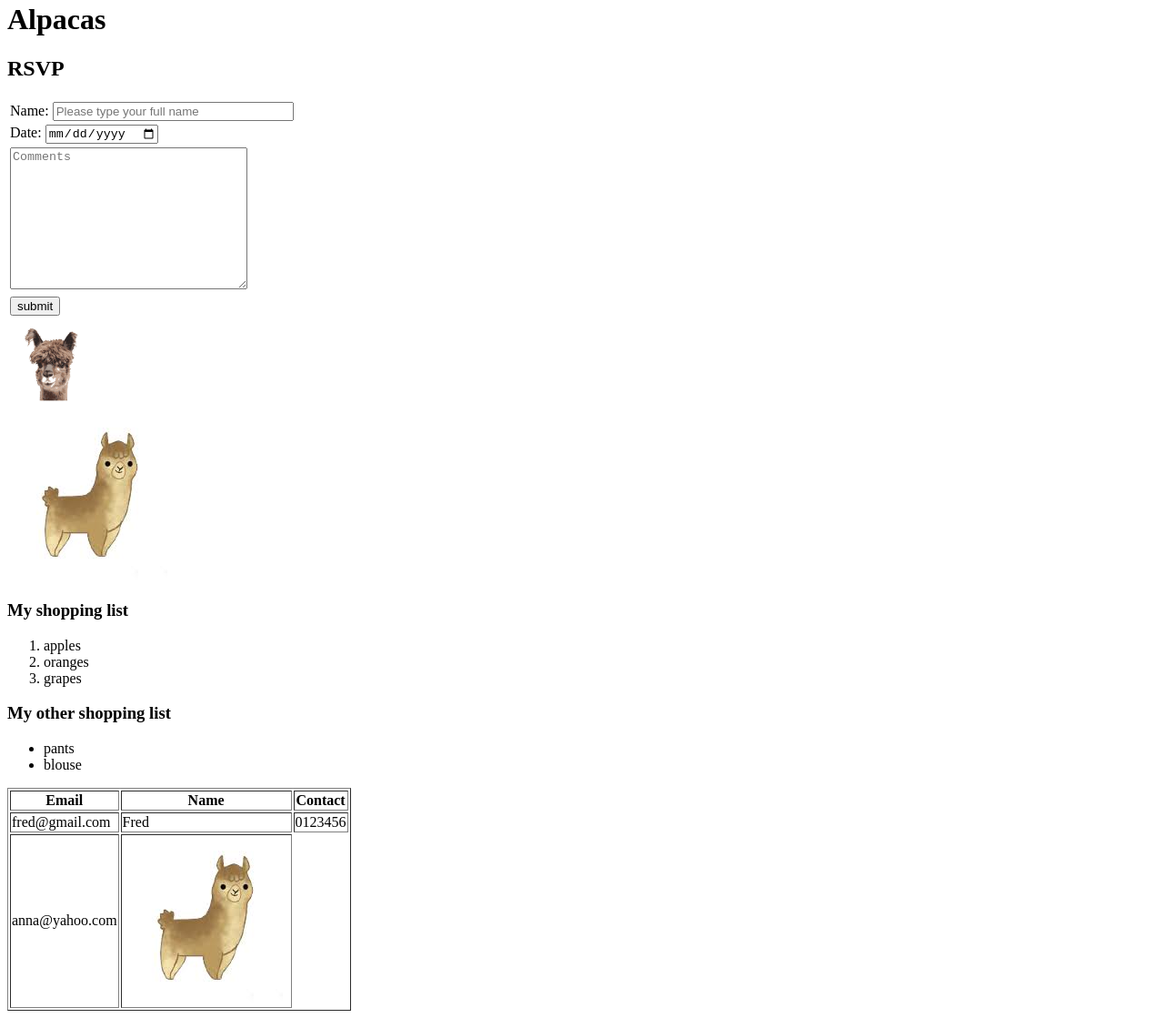
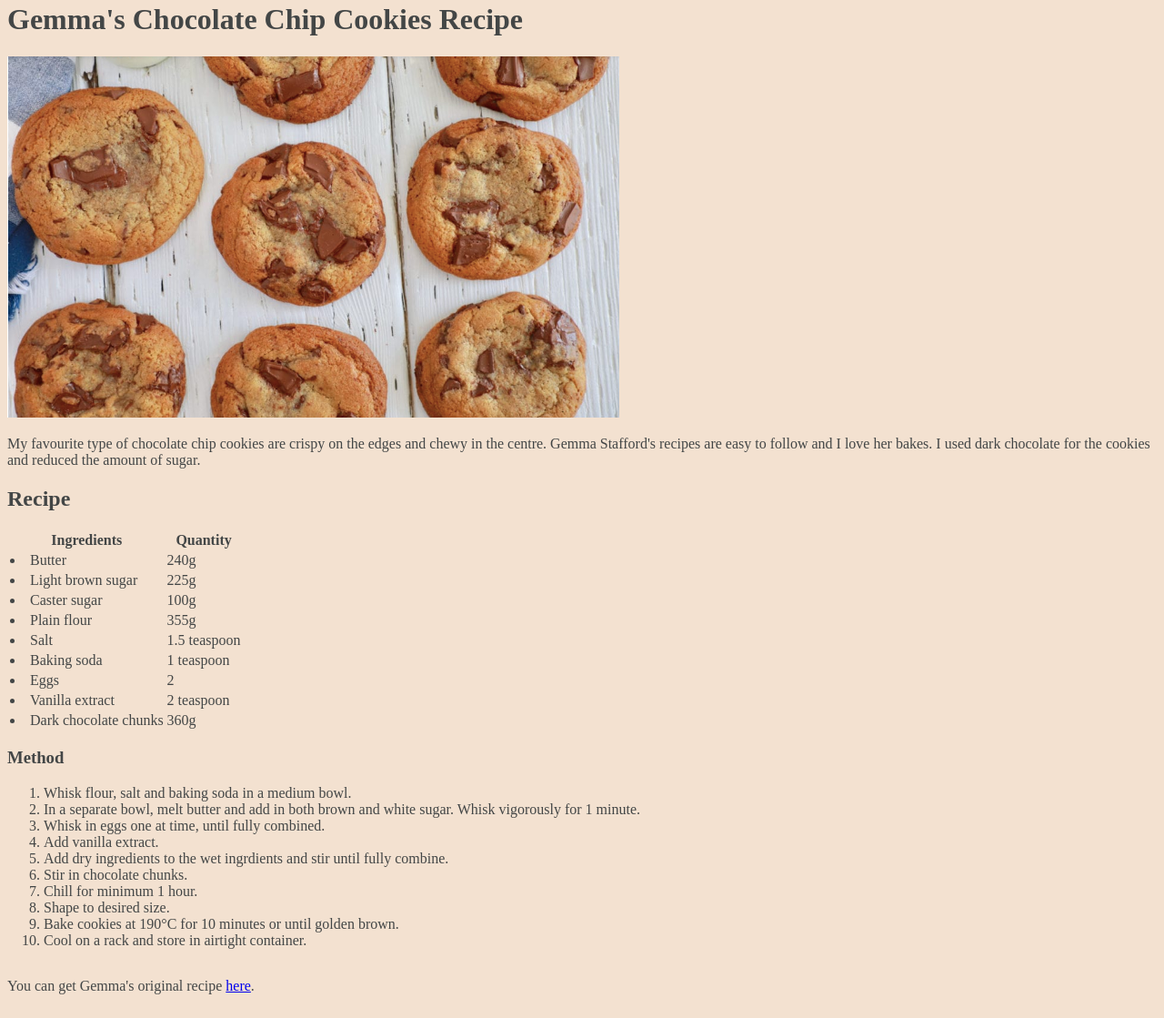
Before and after one commit to June-Choy/June-Choy.github.io, a plain HTML site: page index.html in a window 1280 px wide. Shown: the part 18-1137 px from the top of the page at 91% size. Drawn offline with Linux system fonts and the light colour scheme.

Commit message:
Gemma's cookies 1st draft

```diff
--- a/index.html
+++ b/index.html
@@ -4,106 +4,100 @@
     <meta charset="UTF-8">
     <meta name="viewport" content="width=device-width, initial-scale=1.0">
     <meta http-equiv="X-UA-Compatible" content="ie=edge">
-    <title>My First Page</title>
+    <title>Document</title>
 </head>
-<body>
+    <style>
+       body{background-color: rgb(243, 225, 208)}
+    </style>
+    <body>
+        <h1 style="color: rgb(67, 70, 70)">Gemma's Chocolate Chip Cookies Recipe</h1>
+        <img src="images1/Cookies.png" alt="Chocolate chip cookies">
 
-    <h1>Alpacas</h1>
+        <p style="color: rgb(67, 70, 70)">
+            My favourite type of chocolate chip cookies are crispy on the edges and chewy in the centre. Gemma Stafford's recipes are easy to follow and I love her bakes. I used dark chocolate for the cookies and reduced the amount of sugar.
+        </p>
 
-    <h2>RSVP</h2>
-    <form>
+        <p><H2 style="color: rgb(67, 70, 70)">Recipe</H2></p>
         <table>
-        <tr>
-            <td>
-            <label for="Name">Name:</label>
-            <input type="text" placeholder="Please type your full name" id="Name" size="30">
-            </td>
-        </tr>
 
-        <tr>
-            <td>
-                <label for="date">Date:</label>
-                <input type="date" id="date" placeholder=DDMMYY>
-            </td>
-        </tr>
+            <thead>
+                <tr>
+                <th style="color: rgb(67, 70, 70)">Ingredients</th>
+                <th style="color: rgb(67, 70, 70)">Quantity</th>
+                </tr>
+            </thead>
+            <tbody style="color: rgb(67, 70, 70)">
+                <tr>
+                        <ul>
+                    <td><li>Butter</li></td>
+                    <td>240g</td>
+                </tr>
+                <tr>
+                    <td><li>Light brown sugar</li></td>
+                    <td>225g</td>
+                </tr>
+                <tr>
+                    <td><li>Caster sugar</li></td>
+                    <td>100g</td>
+                </tr>
+                <tr>
+                    <td><li>Plain flour</li></td>
+                    <td>355g</td>
+                </tr>
+                <tr>
+                    <td><li>Salt</li></td>
+                    <td>1.5 teaspoon</td>
+                </tr>
+                <tr>
+                    <td><li>Baking soda</li></td>
+                    <td>1 teaspoon</td>
+                </tr>
+                <tr>
+                    <td><li>Eggs</li></td>
+                    <td>2</td>
+                </tr>
+                <tr>
+                    <td><li>Vanilla extract</li></td>
+                    <td>2 teaspoon</td>
+                </tr>
+                <tr>
+                    <td><li>Dark chocolate chunks</li></td>
+                    <td>360g</td>
+                </tr>
+                     </ul>
+                </tr>
 
-        <tr>
-            <td>
-            <textarea placeholder="Comments" id="remarks" cols="30" rows="10"></textarea>
-            </td>
-        </tr>
+            </tbody>
+        </table>
+        <p></p>
 
-        <tr>
-            <td>
-                <button>submit</button>
-            </td>
-        </tr>
+        <table>
+
+            <thead><h3 style="color: rgb(67, 70, 70)">Method</h3></thead>
+
+            <tbody style="color: rgb(67, 70, 70)">
+
+                <tr>
+                        <ol style="color: rgb(67, 70, 70)">
+                        <li>Whisk flour, salt and baking soda in a medium bowl.</li>
+                        <li>In a separate bowl, melt butter and add in both brown and white sugar. Whisk vigorously for 1 minute.</li>
+                        <li>Whisk in eggs one at time, until fully combined.</li>
+                        <li>Add vanilla extract.</li>
+                        <li>Add dry ingredients to the wet ingrdients and stir until fully combine.</li>
+                        <li>Stir in chocolate chunks.</li>
+                        <li>Chill for minimum 1 hour.</li>
+                        <li>Shape to desired size.</li>
+                        <li>Bake cookies at 190°C for 10 minutes or until golden brown.</li>
+                        <li>Cool on a rack and store in airtight container.</li>
+
+                </tr>
+            </tbody>
 
         </table>
 
+        <p style="color: rgb(67, 70, 70)">
+        You can get Gemma's original recipe <a href="https://www.biggerbolderbaking.com/best-ever-chocolate-chip-cookies/">here</a>.
+        </p>
+    </body>
 
-
-    </form>
-
-
-
-
-
-    <div>
-            <img src="images/alpaca1.jpg" alt="alpaca 1" height="100px">
-    </div>
-
-
-    <div>
-        <img src="images/alpaca2.jpeg" alt="alpaca 2">
-    </div>
-
-    <h3>My shopping list</h3>
-    <ol>
-        <li>apples</li>
-        <li>oranges</li>
-        <li>grapes</li>
-    </ol>
-
-    <h3>My other shopping list</h3>
-    <ul>
-        <li>pants</li>
-        <li>blouse</li>
-    </ul>
-
-    <table>
-        <table border="1">
-        <!-- table header -->
-        <thead>
-            <tr>
-                <th>Email</th>
-                <th>Name</th>
-                <th>Contact</th>
-
-            </tr>
-        </thead>
-
-
-        <!-- table body -->
-        <tbody>
-            <tr>
-                <td>fred@gmail.com</td>
-                <td>Fred</td>
-                <td>0123456</td>
-            </tr>
-            <tr>
-                <td>anna@yahoo.com</td>
-                <td><img src="images/alpaca2.jpeg" alt=""></td>
-            </tr>
-
-
-        </tbody>
-    </table>
-
-
-
-
-
-
-</body>
 </html>
```
Also changed, not shown: test.html (added, +11 -0 lines), images1/Cookies.png (added).
